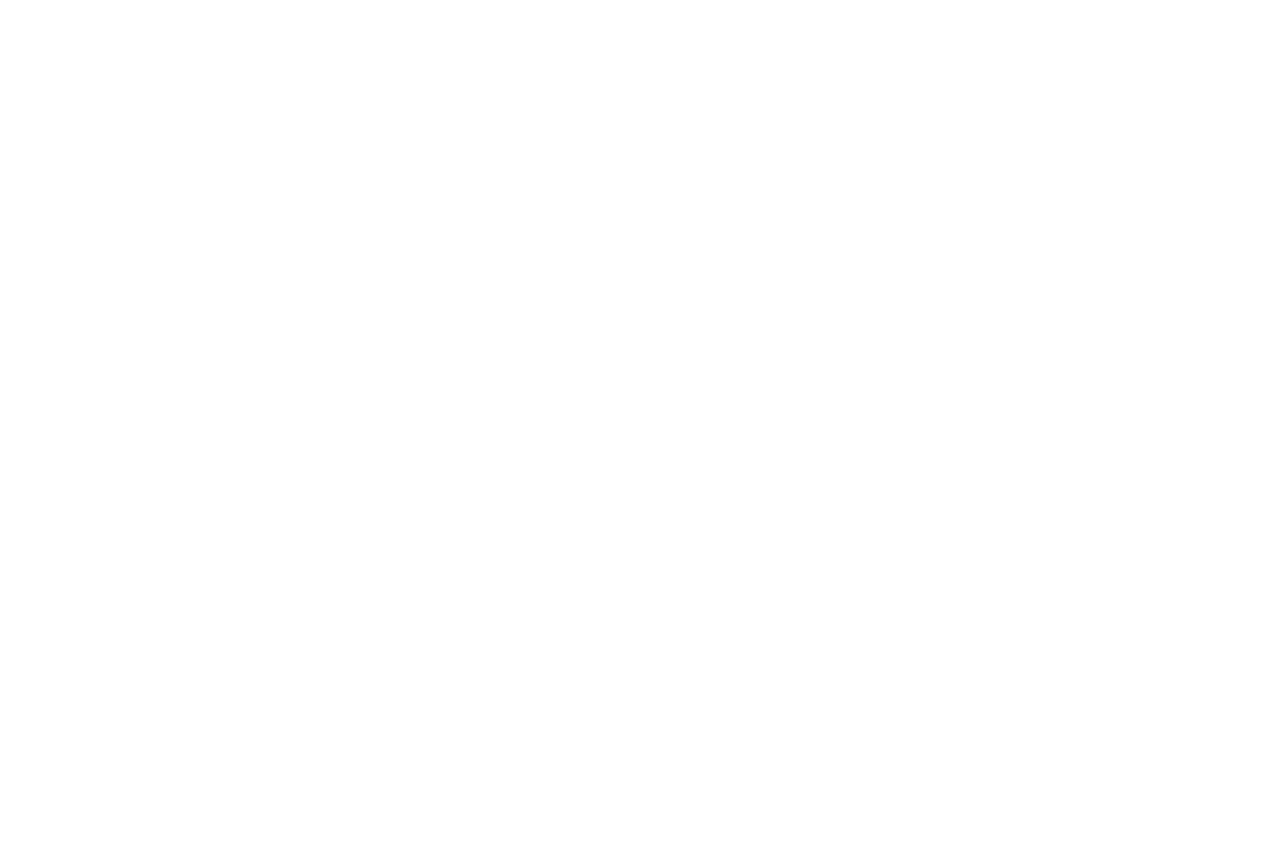
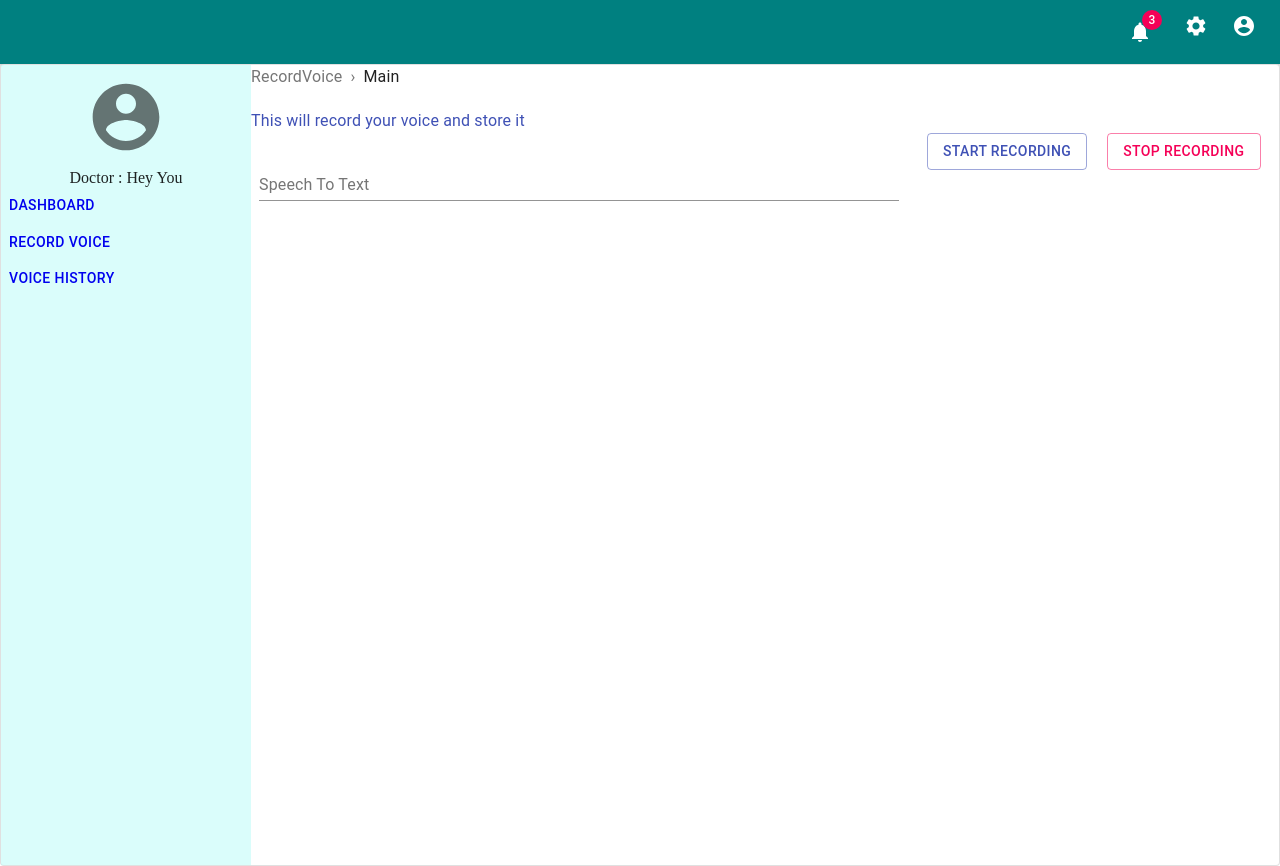
Before and after one commit to Sasha411/Voice_Prescription, a React (Create React App) app: page /recordvoice in a window 1280 px wide. Before the commit the page ends 800 px from the top, so only its background shows below. Built offline with nearby package versions, Linux system fonts and the light colour scheme.

Commit message:
Added voice record and dashboard

```diff
--- a/src/components/App.js
+++ b/src/components/App.js
@@ -3,6 +3,7 @@
 import history from '../history'
 import Login from './loginpage/Login'
 import Dashboard from './dashboard/Dashboard'
+import VoiceRecorder from './voicerecord/VoiceRecorder'
 
 export class App extends Component {
     render() {
@@ -10,6 +11,8 @@
             <Router history={history}>
                 <Route path="/" exact component={Login} />
                 <Route path="/dashboard" exact component={Dashboard} />
+                <Route path="/recordvoice" exact component={VoiceRecorder} />
+                <Route path="/voicehistory" exact component={null} />
             </Router>
         )
     }
--- a/src/components/dashboard/Header.js
+++ b/src/components/dashboard/Header.js
@@ -10,6 +10,8 @@
 import {openDrawer, closeDrawer} from '../actions'
 import { connect } from 'react-redux';
 import SideNavigation from './SideNavigation';
+import {MainDashboardArea} from './MainDashboardArea';
+
 
 const useStyles = makeStyles((theme) => ({
     grow: {
@@ -21,10 +23,18 @@
             background: "rgba(189, 251, 248, 0.56)",
          },
     },
+    mainDrawer: {
+        width: '250px',
+        height: '100vh',
+        backgroundColor: 'rgba(189, 251, 248, 0.56)',
+    },
     drawer: {
         width: '250px',
         height: '100vh',
         backgroundColor: 'rgba(189, 251, 248, 0.56)',
+
+    },
+    mainDashboard: {
 
     }
 }));
@@ -157,6 +167,27 @@
                     </Grid>
                 </Toolbar>
             </AppBar>
+            <Hidden smDown>
+                    <Paper
+                        variant="outlined"
+
+                    >
+                        <Grid container
+                            justify="flex-start"
+                            alignItems="flex-start"
+                            direction="row"
+                        >
+                            <Grid item className={classes.mainDrawer}>
+                            <SideNavigation />
+                            </Grid>
+                            <Grid item
+                            className={classes.mainDashboard}
+                            >
+                            <MainDashboardArea />
+                            </Grid>
+                        </Grid>
+                    </Paper>
+                </Hidden>
         </div>
     )
 }
--- /dev/null
+++ b/src/components/dashboard/MainDashboardArea.js
@@ -0,0 +1,98 @@
+import { makeStyles } from '@material-ui/core/styles';
+import React from 'react'
+import Breadcrumbs from '@material-ui/core/Breadcrumbs';
+import Typography from '@material-ui/core/Typography';
+import Link from '@material-ui/core/Link';
+import { useLocation } from 'react-router-dom'
+import TextField from '@material-ui/core/TextField';
+import Button from '@material-ui/core/Button';
+
+
+
+const useStyles = makeStyles((theme) => ({
+    root: {
+        '& .MuiTextField-root': {
+          margin: theme.spacing(1),
+          width: '80ch',
+          marginTop: '20px',
+        },
+      },
+    messg: {
+          paddingTop: "20px",
+        },
+    buttons: {
+        marginLeft: "20px",
+        },
+  }));
+
+  function handleClick(event) {
+    event.preventDefault();
+    console.info('You clicked a breadcrumb.');
+  }
+
+function HeaderView() {
+    const location = useLocation();
+    console.log(location.pathname);
+    return location.pathname;
+  }
+
+
+
+export const dashboard = (classes) => {
+
+    return (
+        <>
+            <Breadcrumbs separator="›" aria-label="breadcrumb">
+                <Link color="inherit" href="/" onClick={handleClick}>
+                    DashBoard
+                </Link>
+            <Typography color="textPrimary">Main</Typography>
+        </Breadcrumbs>
+        <div className={classes.messg}>
+            <Typography  color="primary">Will Be Complete Soon!!!</Typography>
+        </div>
+
+        </>
+    )
+}
+
+export const recordvoice = (classes) => {
+
+    return (
+        <>
+          <Breadcrumbs separator="›" aria-label="breadcrumb">
+                <Link color="inherit" href="/" onClick={handleClick}>
+                    RecordVoice
+                </Link>
+            <Typography color="textPrimary">Main</Typography>
+        </Breadcrumbs>
+        <div className={classes.messg}>
+            <Typography  color="primary">This will record your voice and store it</Typography>
+        </div>
+        <form className={classes.root} noValidate autoComplete="off">
+        <TextField
+          id="standard-textarea"
+          label="Speech To Text"
+          placeholder="Message Displayed Here"
+          multiline
+        />
+        <Button className={classes.buttons} variant="outlined" color="primary">
+            Start Recording
+        </Button>
+        <Button className={classes.buttons} variant="outlined" color="secondary">
+            Stop Recording
+        </Button>
+        </form>
+        </>
+    )
+}
+
+export const MainDashboardArea = () => {
+    const classes = useStyles();
+    if(HeaderView() === '/dashboard'){
+        return dashboard(classes);
+    }
+    else if(HeaderView() === '/recordvoice'){
+        return recordvoice(classes);
+    }
+}
--- a/src/components/dashboard/SideNavigation.js
+++ b/src/components/dashboard/SideNavigation.js
@@ -2,6 +2,7 @@
 import { Button, Grid, IconButton, makeStyles } from '@material-ui/core'
 import {Link} from 'react-router-dom'
 import AccountCircleIcon from '@material-ui/icons/AccountCircle';
+
 
 const useStyles = makeStyles((theme) => ({
     link: {
--- /dev/null
+++ b/src/components/voicerecord/VoiceRecorder.js
@@ -0,0 +1,13 @@
+import Header from '../dashboard/Header'
+import React from 'react'
+
+
+const VoiceRecorder = () => {
+    return (
+        <div>
+            <Header />
+        </div>
+    )
+}
+
+export default VoiceRecorder
```
